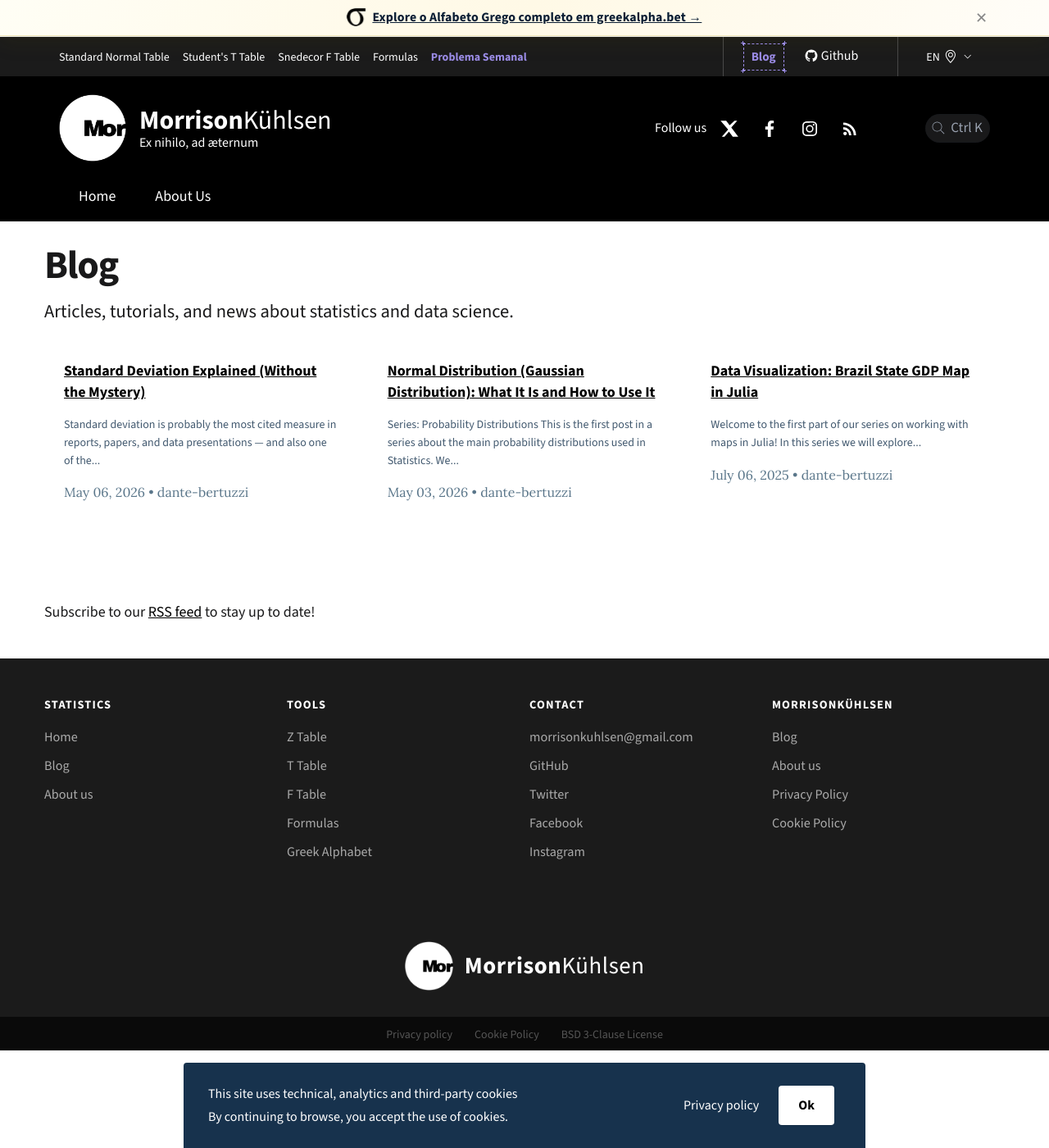
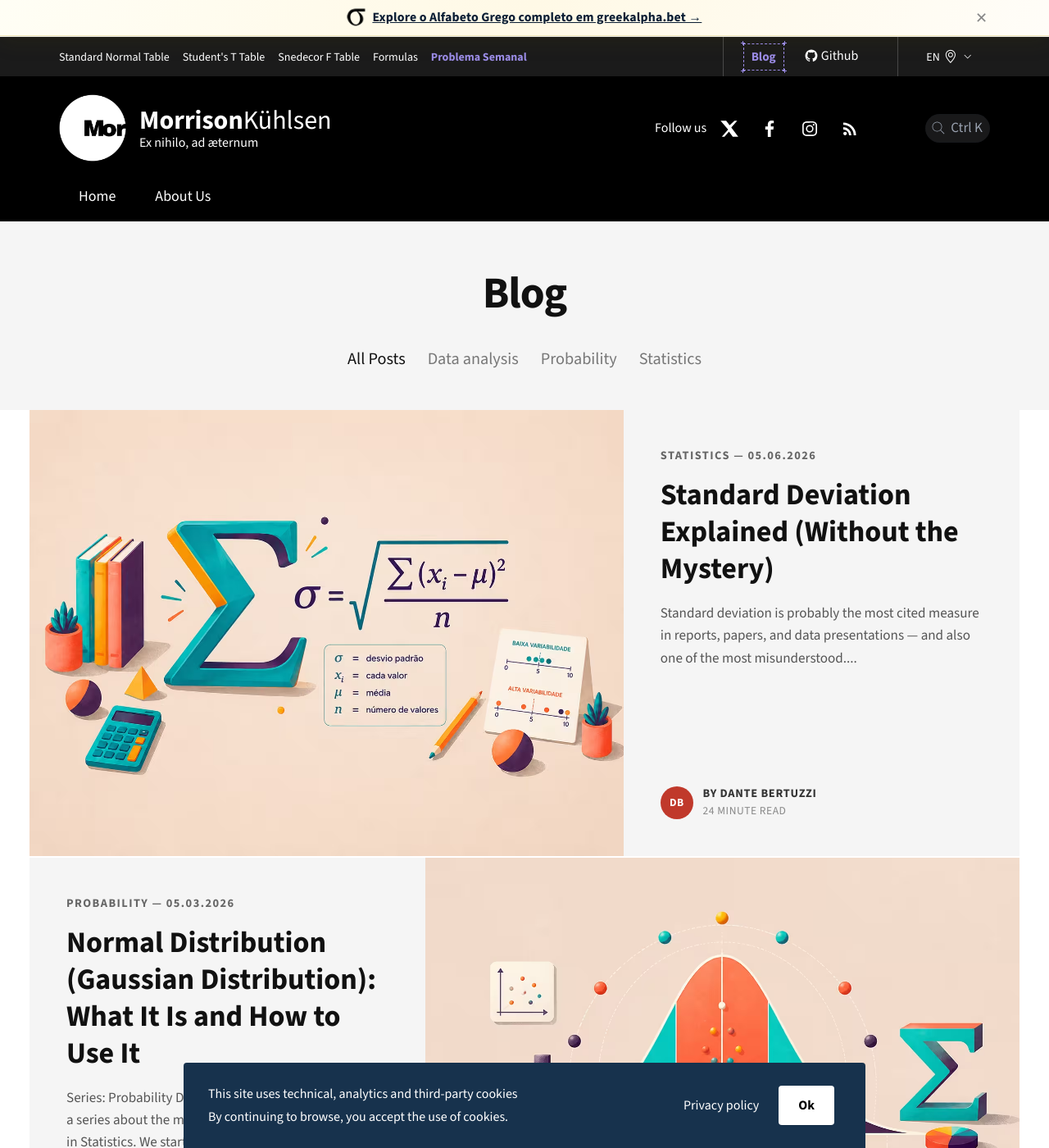
Before and after one commit to morrisonkuhlsen/morrisonkuhlsen, a Jekyll site: the page built from en/blog/index.html, in a window 1280 px wide and 1400 px high. Shown: the whole window at 82% size. Built offline with Jekyll 4.4.1, drawn with Linux system fonts in a browser that asks for light colours; comment, search, counter and statistics services are not loaded; some of the changed text lies outside the part shown.

Commit message:
fix: unifica template do blog em inglês com a versão em português
O /en/blog usava um template antigo e simples que ignorava o parâmetro
?tag= da URL, então clicar numa tag na home em inglês abria a lista
completa de posts sem filtrar nada. Agora usa o mesmo template "dark"
com filtro de tags via JS que o /blog (PT) já tinha, traduzido.

Co-Authored-By: Claude Sonnet 5 <noreply@anthropic.com>

```diff
--- a/en/blog/index.html
+++ b/en/blog/index.html
@@ -6,40 +6,146 @@ lang: en
 ref: blog
 ---
 
-<div class="container my-4">
-  <div class="row">
-    <div class="col-12">
-      <h1>Blog</h1>
-      <p class="lead">Articles, tutorials, and news about statistics and data science.</p>
+<div class="dark-blog-wrapper">
 
-      <div class="row">
-        {% for post in site.posts %}
-          {% if post.lang == page.lang %}
-            <div class="col-md-6 col-lg-4 mb-4">
-              <div class="card-wrapper">
-                <div class="card">
-                  <div class="card-body">
-                    <h5 class="card-title">
+  <!-- Title -->
+  <div class="dark-blog-header">
+    <h1 class="dark-blog-title">Blog</h1>
+  </div>
+
+  <!-- Tag filters -->
+  <div class="dark-blog-filters">
+    <a href="#" class="dark-blog-filter active" data-filter="all">All Posts</a>
+    {% assign all_tags = site.posts | where: "lang", page.lang | map: "tags" | flatten | uniq | sort %}
+    {% for tag in all_tags %}
+    <a href="#" class="dark-blog-filter" data-filter="{{ tag | slugify }}">{{ tag }}</a>
+    {% endfor %}
+  </div>
+
+  <!-- Post list -->
+  <div class="dark-blog-posts" id="dark-blog-posts">
+    {% assign lang_posts = site.posts | where: "lang", page.lang %}
+    {% for post in lang_posts %}
+      {% assign slugged_tags = "" %}
+      {% for t in post.tags %}
+        {% assign s = t | slugify %}
+        {% if forloop.first %}{% assign slugged_tags = s %}{% else %}{% assign slugged_tags = slugged_tags | append: " " | append: s %}{% endif %}
+      {% endfor %}
+      {% assign read_min = post.content | number_of_words | divided_by: 200 | plus: 1 %}
+      {% assign author_data = site.data.authors[post.author] %}
+      <div class="dark-blog-card blog-dpost-item" data-tags="{{ slugged_tags }}">
+        <div class="dark-blog-card__image">
+          {% if post.image %}
+          <a href="{{ post.url | relative_url }}">
+            <img src="{{ post.image }}" alt="{{ post.title | escape }}" loading="lazy">
+          </a>
+          {% else %}
+          <a href="{{ post.url | relative_url }}" class="dark-blog-card__no-image">
+            <span>{{ post.title }}</span>
+          </a>
+          {% endif %}
+        </div>
+        <div class="dark-blog-card__content">
+          <div class="dark-blog-card__meta">
+            {% if post.categories[0] %}{{ post.categories[0] | upcase }}{% endif %}{% if post.date %} — {{ post.date | date: "%m.%d.%Y" }}{% endif %}
+          </div>
+          <h2 class="dark-blog-card__title">
             <a href="{{ post.url | relative_url }}">{{ post.title }}</a>
-                    </h5>
-                    <p class="card-text">{{ post.excerpt | strip_html | truncatewords: 20 }}</p>
-                    <div class="card-text">
-                      <small class="text-muted">
-                        {{ post.date | date: "%B %d, %Y" }}
-                        {% if post.author %} • {{ post.author }}{% endif %}
-                      </small>
+          </h2>
+          <p class="dark-blog-card__excerpt">{{ post.excerpt | strip_html | truncatewords: 22 }}</p>
+          <div class="dark-blog-card__author">
+            <div class="dark-blog-author-avatar">{{ author_data.initials | default: "?" }}</div>
+            <div class="dark-blog-author-info">
+              <div class="dark-blog-author-name">BY {{ author_data.name | default: post.author | upcase }}</div>
+              <div class="dark-blog-read-time">{{ read_min }} MINUTE READ</div>
             </div>
           </div>
         </div>
       </div>
-            </div>
-          {% endif %}
     {% endfor %}
   </div>
 
-      <div class="mt-4">
+  <div id="dark-blog-no-results" class="dark-blog-no-results" style="display:none">
+    <p>No posts found for this category.</p>
+  </div>
+
+  <div id="dark-blog-show-more" class="dark-blog-show-more" style="display:none">
+    <button id="dark-blog-show-more-btn" class="dark-blog-show-more-btn">Show more</button>
+  </div>
+
+  <div class="mt-4 text-center">
     <p>Subscribe to our <a href="{{ "/feed.xml" | relative_url }}">RSS feed</a> to stay up to date!</p>
   </div>
+
 </div>
-  </div>
-</div>
+
+<script>
+(function () {
+  var PAGE_SIZE = 8;
+  var filters   = document.querySelectorAll('.dark-blog-filter');
+  var posts     = Array.from(document.querySelectorAll('.blog-dpost-item'));
+  var showMoreWrap = document.getElementById('dark-blog-show-more');
+  var showMoreBtn  = document.getElementById('dark-blog-show-more-btn');
+  var visibleCount = 0;   // how many are currently shown
+  var currentVisible = []; // filtered list
+
+  // Read tag from URL
+  var params    = new URLSearchParams(window.location.search);
+  var activeTag = params.get('tag') || 'all';
+
+  function applyAlternating(list) {
+    list.forEach(function (el, i) {
+      el.classList.toggle('dark-blog-card--reverse', i % 2 !== 0);
+    });
+  }
+
+  function renderVisible() {
+    currentVisible.forEach(function (el, i) {
+      el.style.display = i < visibleCount ? '' : 'none';
+    });
+    applyAlternating(currentVisible.slice(0, visibleCount));
+    var hasMore = visibleCount < currentVisible.length;
+    showMoreWrap.style.display = hasMore ? '' : 'none';
+    document.getElementById('dark-blog-no-results').style.display =
+      currentVisible.length === 0 ? '' : 'none';
+  }
+
+  function applyFilter(tag) {
+    currentVisible = posts.filter(function (el) {
+      var tags = (el.dataset.tags || '').split(' ');
+      return tag === 'all' || tags.indexOf(tag) !== -1;
+    });
+    // hide all first
+    posts.forEach(function (el) { el.style.display = 'none'; });
+    visibleCount = Math.min(PAGE_SIZE, currentVisible.length);
+    renderVisible();
+  }
+
+  showMoreBtn.addEventListener('click', function () {
+    visibleCount = Math.min(visibleCount + PAGE_SIZE, currentVisible.length);
+    renderVisible();
+  });
+
+  // Sync active filter UI
+  filters.forEach(function (f) {
+    f.classList.toggle('active', f.dataset.filter === activeTag);
+  });
+
+  applyFilter(activeTag);
+
+  filters.forEach(function (f) {
+    f.addEventListener('click', function (e) {
+      e.preventDefault();
+      var tag = f.dataset.filter;
+      if (tag === 'all') {
+        history.pushState({}, '', window.location.pathname);
+      } else {
+        history.pushState({}, '', '?tag=' + encodeURIComponent(tag));
+      }
+      filters.forEach(function (ff) { ff.classList.remove('active'); });
+      f.classList.add('active');
+      applyFilter(tag);
+    });
+  });
+}());
+</script>
```
Lines whose indentation alone changed are shown as unchanged.
